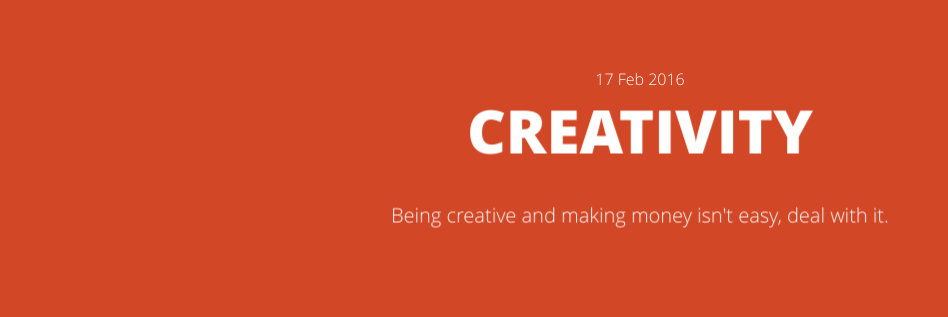
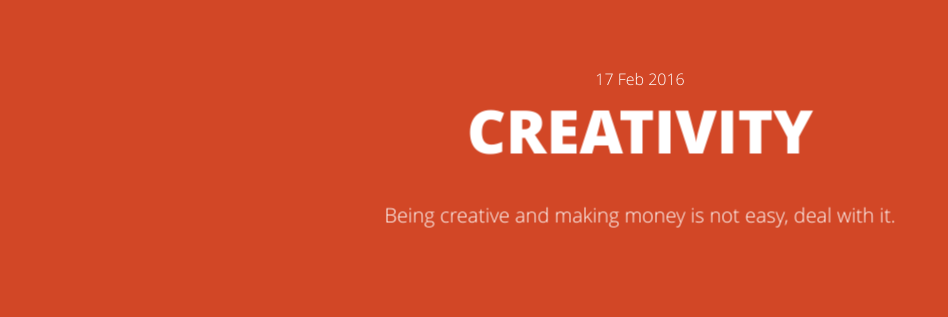
Before and after one commit to devoctomy/npsoftware.co.uk, a Jekyll site: the page built from _posts/2016-02-17-Creativity.md, in a window 1280 px wide and 900 px high. Shown: the part 292-609 px from the top of the window, without its empty margins (0-948 px from the left). Built offline with Jekyll 4.4.1, drawn with Linux system fonts in a browser that asks for light colours; comment, search, counter and statistics services are not loaded.

Commit message:
changed quotations again, wtf is going on?

```diff
--- a/_posts/2016-02-17-Creativity.md
+++ b/_posts/2016-02-17-Creativity.md
@@ -1,15 +1,15 @@
 ---
 layout: post
-title: "Creativity"
+title: 'Creativity'
 date: 2016-02-17 21:30:00
-image: "/assets/img/money.jpg"
-description: "Being creative and making money isn't easy, deal with it."
+image: '/assets/img/money.jpg'
+description: 'Being creative and making money is not easy, deal with it.'
 tags:
  - programming
  - moan
  - spotify
  - moan
-twitter_text: "Being creative and making money isn't easy, deal with it."
+twitter_text: 'Being creative and making money is not easy, deal with it.'
 ---
 
 This isn't the topic that I had originally planned for my next blog post but after reading a few articles lately on Spotify getting bitched at by artists and labels alike for not paying out enough money, I though I would throw in my 2 pence worth, as a creative person myself trying to make my way in this world.
```
